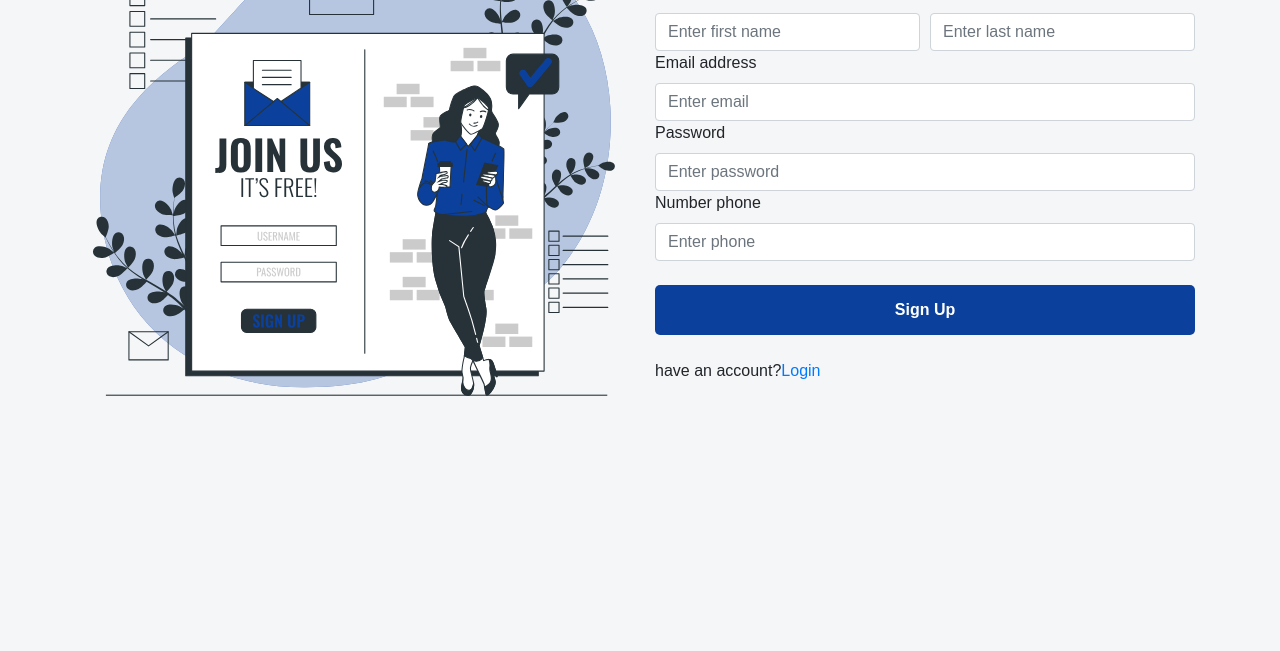
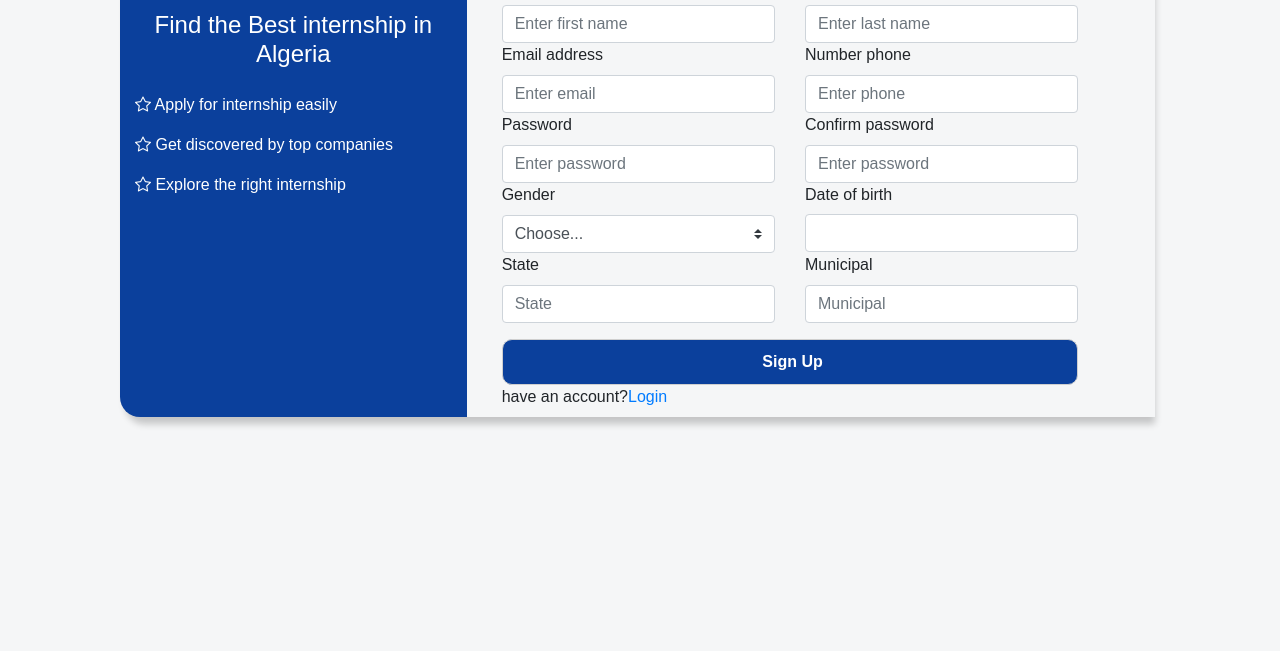
Before and after one commit to AbdelkarimMerabet/internFinder--Front-End, a plain HTML site: page pages/Register/RegisterStudent.html in a window 1280 px wide. Shown: the part 149-800 px from the top of the page. Drawn offline with nearby package versions, Linux system fonts and the light colour scheme.

Commit message:
update  Page register student

```diff
--- a/pages/Register/RegisterStudent.html
+++ b/pages/Register/RegisterStudent.html
@@ -6,18 +6,34 @@
     <meta http-equiv="X-UA-Compatible" content="IE=edge">
     <meta name="viewport" content="width=device-width, initial-scale=1.0">
     <link rel="stylesheet" href="https://cdn.jsdelivr.net/npm/bootstrap@4.6.2/dist/css/bootstrap.min.css" integrity="sha384-xOolHFLEh07PJGoPkLv1IbcEPTNtaed2xpHsD9ESMhqIYd0nLMwNLD69Npy4HI+N" crossorigin="anonymous">
+    <link rel="stylesheet" href="https://cdnjs.cloudflare.com/ajax/libs/bootstrap-datepicker/1.9.0/css/bootstrap-datepicker.min.css">
+    <link rel="stylesheet" href="https://cdnjs.cloudflare.com/ajax/libs/font-awesome/4.7.0/css/font-awesome.min.css">
+    <link rel="stylesheet" href="https://cdn.jsdelivr.net/npm/bootstrap-icons@1.10.4/font/bootstrap-icons.css">
     <link rel="stylesheet" href="../../style.css">
+
+    <script src="https://cdn.jsdelivr.net/npm/jquery@3.5.1/dist/jquery.slim.min.js" integrity="sha384-DfXdz2htPH0lsSSs5nCTpuj/zy4C+OGpamoFVy38MVBnE+IbbVYUew+OrCXaRkfj" crossorigin="anonymous"></script>
+
+    <script src="https://cdnjs.cloudflare.com/ajax/libs/bootstrap-datepicker/1.9.0/js/bootstrap-datepicker.min.js"></script>
+
+    <script src="https://cdn.jsdelivr.net/npm/bootstrap@4.6.2/dist/js/bootstrap.bundle.min.js" integrity="sha384-Fy6S3B9q64WdZWQUiU+q4/2Lc9npb8tCaSX9FK7E8HnRr0Jz8D6OP9dO5Vg3Q9ct" crossorigin="anonymous"></script>
+
     <title>Register as student| internFinder</title>
 </head>
 <body>
+    <div class="container">
+    <section class="Form-register ">
 
-    <section class="Form-login mx-4 my-5">
-        <div class="container">
             <div class="row">
-                <div class="col-md-6 bg-img d-none d-md-block" >
-                    <img src="../../images/RegesterStudent-image.svg" alt="Register Student Image" >
+                <div class="col-md-4  bg-img d-none d-md-block " >
+                    <div class="side2">
+                        <h4 class="text-center mb-4">Find the Best internship in Algeria</h4>
+                        <p >
+                            <i class="bi bi-star"></i> Apply for internship easily</p>
+                        <p > <i class="bi bi-star"></i> Get discovered by top companies</p>
+                        <p > <i class="bi bi-star"></i> Explore the right internship</p>
+                    </div>
                 </div>
-                <div class="col-md-6">
+                <div class="col-md-7">
                     <div class="logo">
                         <a href="../../index.html"><spin>Intern</spin><spin>Finder</spin></a>
                     </div>
@@ -25,7 +41,7 @@
                         Register as student
                     </h4>
                     <form >
-                        <div class="form-row">
+                        <div class="row">
                             <div class="col-md-6">
                                 <label >First name </label>
                                 <input type="text" placeholder="Enter first name" class="form-control">
@@ -34,37 +50,62 @@
                                 <label >Last name </label>
                                 <input type="text" placeholder="Enter last name" class="form-control">
                             </div>
-                        </div>
-                        <div class="form-row">
-                            <div class="col-md-12">
+                            <div class="col-md-6">
                                 <label>Email address</label>
                                 <input type="email" placeholder="Enter email " class="form-control">
                             </div>
-
-                        </div>
-                        <div class="form-row">
-                            <div class="col-md-12">
+                            <div class="col-md-6">
+                                <label>Number phone</label>
+                                <input type="text" placeholder="Enter phone" class="form-control">
+                            </div>
+                            <div class="col-md-6">
                                 <label>Password</label>
                                 <input type="password" placeholder="Enter password" class="form-control">
                             </div>
+                            <div class="col-md-6">
+                                <label>Confirm password</label>
+                                <input type="password" placeholder="Enter password" class="form-control">
+                            </div>
+                            <div class="col-md-6">
+                                <label>Gender</label>
+                                <select class="custom-select" id="inputGroupSelect01">
+                                    <option selected disabled hidden>Choose...</option>
+                                    <option value="1">male</option>
+                                    <option value="2">female</option>
+                                  </select>
+                            </div>
+                            <div class="col-sm-6 " style="margin-top: -7px;">
+                                <label for="StartDate" class=" col-form-label">Date of birth</label>
+                                <input type="text" id="dateBirth" class="form-control">
+                            </div>
+                            <div class="col-md-6">
+                                <label>State</label>
+                                <input type="text" placeholder="State" class="form-control">
+                            </div>
+                            <div class="col-md-6">
+                                <label>Municipal</label>
+                                <input type="text" placeholder="Municipal" class="form-control">
+                            </div>
 
-                        </div>
-                        <div class="form-row">
                             <div class="col-md-12">
-                                <label>Number phone</label>
-                                <input type="text" placeholder="Enter phone" class="form-control">
+                                <button type="submit" class="btn2 mt-3">Sign Up</button>
+                            </div>
+                            <div class="col-md-12 mb-2">
+                                <span>have an account?</span><a href="../Login/login.html">Login</a>
                             </div>
 
                         </div>
+
+
                         <col class="form-row">
-                            <button type="submit" class="btn1 my-4">Sign Up</button>
-                            <span>have an account?</span><a href="../Login/login.html">Login</a>
-                        </div>
+
+                        </col>
+
 
 
                     </form>
 
-                </div>
+            </div>
 
             </div>
 
@@ -77,8 +118,10 @@
 
 
 
-
-    <script src="https://cdn.jsdelivr.net/npm/jquery@3.5.1/dist/jquery.slim.min.js" integrity="sha384-DfXdz2htPH0lsSSs5nCTpuj/zy4C+OGpamoFVy38MVBnE+IbbVYUew+OrCXaRkfj" crossorigin="anonymous"></script>
-    <script src="https://cdn.jsdelivr.net/npm/bootstrap@4.6.2/dist/js/bootstrap.bundle.min.js" integrity="sha384-Fy6S3B9q64WdZWQUiU+q4/2Lc9npb8tCaSX9FK7E8HnRr0Jz8D6OP9dO5Vg3Q9ct" crossorigin="anonymous"></script>
+    <script type="text/javascript">
+        $(function() {
+            $('#dateBirth').datepicker();
+        });
+    </script>
 </body>
 </html>
--- a/style.css
+++ b/style.css
@@ -197,6 +197,10 @@ footer .Links li a:hover{
     padding-top: 120px;
     letter-spacing: 2px;
 }
+.Form-register .side2{
+    color: white;
+    padding-top: 120px;
+}
 .Form-register .logo{
     font-size: 30px;
     text-decoration: none;
@@ -229,6 +233,17 @@ footer .Links li a:hover{
 .Form-register .btn1:hover{
     border: 1px solid #0B409C;
     background-color: #0b409c36;
+}
+.Form-register .btn2{
+    padding: 10px 0 10px 5px ;
+    width: 100%;
+    background-color: #0B409C;
+    color: white;
+    font-weight: bold;
+    border-radius: 10px;
+}
+.Form-register .btn2:hover{
+    background-color: #FDBE34;
 }
 .Form-register a:hover{
     text-decoration: none;
```
